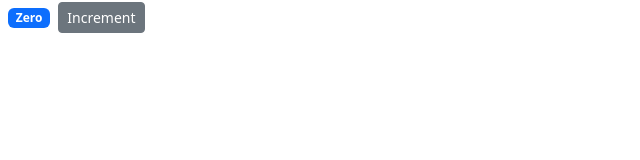
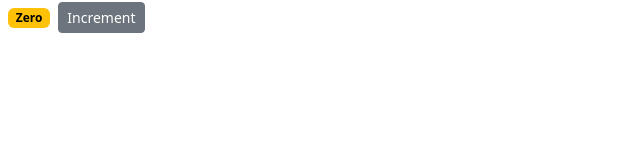
Before and after one commit to FreshhDevv/EverythingJavaScript, a React (Create React App) app in the folder REACT/counter-app/: page / in a window 1280 px wide. Shown: the top 160 px of the page, without its empty margins (0-640 px from the left). Built offline with nearby package versions, Linux system fonts and the light colour scheme.

Commit message:
Rendering classes dynamically

```diff
--- a/REACT/counter-app/src/components/counter.jsx
+++ b/REACT/counter-app/src/components/counter.jsx
@@ -8,10 +8,16 @@
     render() {
         return (
             <div>
-                <span className='badge text-bg-primary m-2'>{this.formatCount()}</span>
+                <span className={this.getBadgeClasses()}>{this.formatCount()}</span>
                 <button className='btn btn-secondary btn-sm'>Increment</button>
             </div>
         );
+    }
+
+    getBadgeClasses() {
+        let classes = "badge m-2 text-bg-";
+        classes += (this.state.count === 0) ? "warning" : "primary";
+        return classes;
     }
 
     formatCount() {
```
